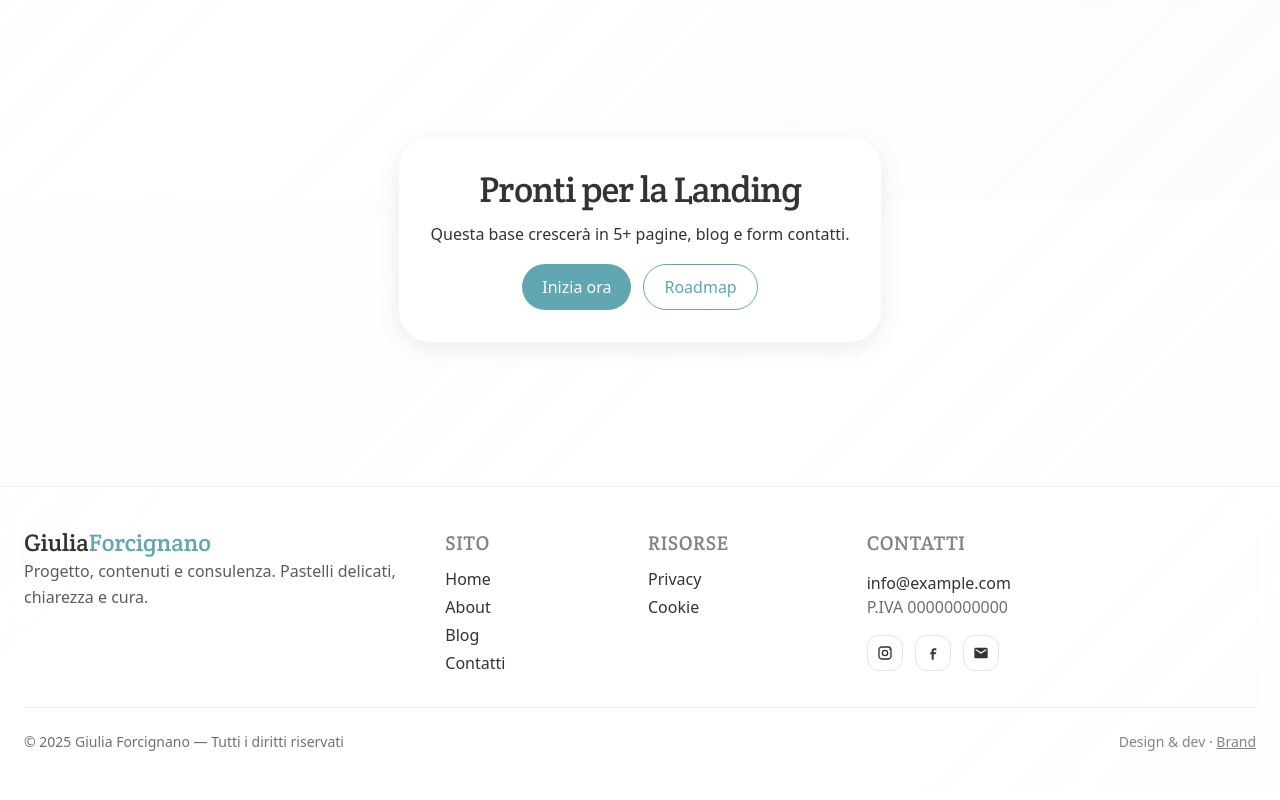
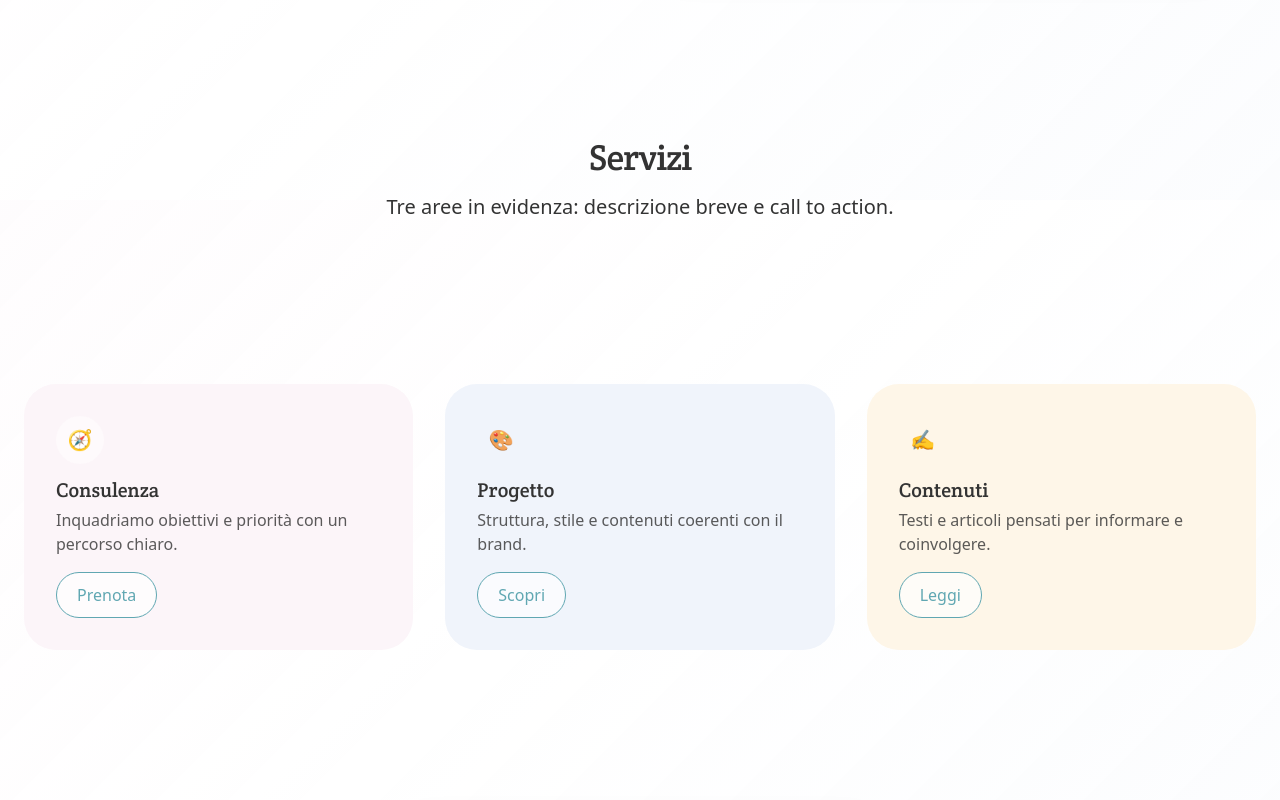
Before and after one commit to Delvezio/giuliaforcignano, a SvelteKit app: page / in a window 1280 px wide. Shown: the part 600-1400 px from the top of the page. Built offline with nearby package versions, Linux system fonts and the light colour scheme.

Commit message:
feat(home): aggiunta section Servizi (3 card) sotto la Hero

```diff
--- /dev/null
+++ b/src/lib/components/sections/Services.svelte
@@ -0,0 +1,90 @@
+<script lang="ts">
+  import Section from '$lib/components/ui/Section.svelte';
+  import Heading from '$lib/components/ui/Heading.svelte';
+  import Paragraph from '$lib/components/ui/Paragraph.svelte';
+  import Card from '$lib/components/ui/Card.svelte';
+  import Button from '$lib/components/ui/Button.svelte';
+
+  type Accent = 'accent1' | 'accent2' | 'accent3' | 'accent4' | 'accent5';
+
+  export let title: string = 'Servizi';
+  export let intro: string | undefined =
+    'Tre aree in evidenza: descrizione breve e call to action.';
+
+  export let items: {
+    icon?: string;         // emoji o carattere
+    title: string;
+    text: string;
+    href?: string;
+    label?: string;
+    color?: Accent;        // colore della Card
+    tone?: '50'|'100'|'200'|'300'|'400'|'500'|'600'|'700'|'800'|'900';
+  }[] = [
+    {
+      icon: '🧭',
+      title: 'Consulenza',
+      text: 'Inquadriamo obiettivi e priorità con un percorso chiaro.',
+      href: '/contact',
+      label: 'Prenota',
+      color: 'accent2',
+      tone: '200'
+    },
+    {
+      icon: '🎨',
+      title: 'Progetto',
+      text: 'Struttura, stile e contenuti coerenti con il brand.',
+      href: '/about',
+      label: 'Scopri',
+      color: 'accent4',
+      tone: '200'
+    },
+    {
+      icon: '✍️',
+      title: 'Contenuti',
+      text: 'Testi e articoli pensati per informare e coinvolgere.',
+      href: '/blog',
+      label: 'Leggi',
+      color: 'accent5',
+      tone: '200'
+    }
+  ];
+</script>
+
+<!-- Wrapper con intestazione opzionale -->
+<Section className="pt-[calc(var(--section-py)*0.6)]">
+  <div class="container-gf text-center space-y-3">
+    <Heading level={2}>{title}</Heading>
+    {#if intro}
+      <Paragraph variant="lead" className="max-w-3xl mx-auto">{intro}</Paragraph>
+    {/if}
+  </div>
+</Section>
+
+<!-- Griglia 3 colonne (responsiva) -->
+<Section columns={3} gap="gap-6 md:gap-8">
+  {#each items as item}
+    <Card bg={item.color ?? 'accent2'} tone={item.tone ?? '200'} padding="lg" className="h-full">
+      <div class="flex flex-col h-full">
+        <!-- Icona -->
+        <div
+          class="w-12 h-12 rounded-2xl grid place-items-center mb-3"
+          style={`background: var(--color-${item.color ?? 'accent2'}-100);`}
+          aria-hidden="true"
+        >
+          <span class="text-xl">{item.icon ?? '✨'}</span>
+        </div>
+
+        <!-- Testi -->
+        <h3 class="text-xl font-heading mb-1">{item.title}</h3>
+        <p class="opacity-80 mb-4">{item.text}</p>
+
+        <!-- CTA -->
+        {#if item.href && item.label}
+          <div class="mt-auto">
+            <Button variant="outline" color="accent1" href={item.href}>{item.label}</Button>
+          </div>
+        {/if}
+      </div>
+    </Card>
+  {/each}
+</Section>
--- a/src/routes/+page.svelte
+++ b/src/routes/+page.svelte
@@ -1,5 +1,6 @@
 <script lang="ts">
   import Hero from '$lib/components/sections/Hero.svelte';
+  import Services from '$lib/components/sections/Services.svelte';
   import Section from '$lib/components/ui/Section.svelte';
   import Heading from '$lib/components/ui/Heading.svelte';
   import Paragraph from '$lib/components/ui/Paragraph.svelte';
@@ -20,6 +21,8 @@
   bg="gradient"
 />
 
+<Services title="Servizi" intro="Tre aree in evidenza: descrizione breve e call to action." />
+
 <!-- Esempio sezione di follow-up -->
 <Section align="center">
   <Card bg="glass" padding="lg" className="max-w-3xl mx-auto">
```
